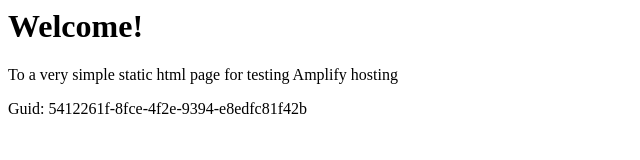
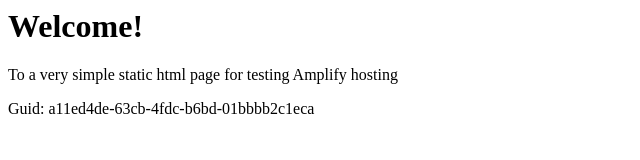
Before and after one commit to aws-aemilia-arn/Github-PR-Commit-Integration-Test-DoNotTouch-GitHubWebhookPushCanaryTest-v1-preprod-eu-north-1, a website: page src/index.html in a window 1280 px wide. Shown: the full height of the page, 0-640 px from the left. Drawn offline with Linux system fonts and the light colour scheme.

Commit message:
commit from integ tests

```diff
--- a/src/index.html
+++ b/src/index.html
@@ -12,6 +12,6 @@
 <body>
     <h1>Welcome!</h1>
     <p>To a very simple static html page for testing Amplify hosting</p>
-    <p>Guid: 5412261f-8fce-4f2e-9394-e8edfc81f42b</p></body>
+    <p>Guid: a11ed4de-63cb-4fdc-b6bd-01bbbb2c1eca</p></body>
 
 </html>
```
